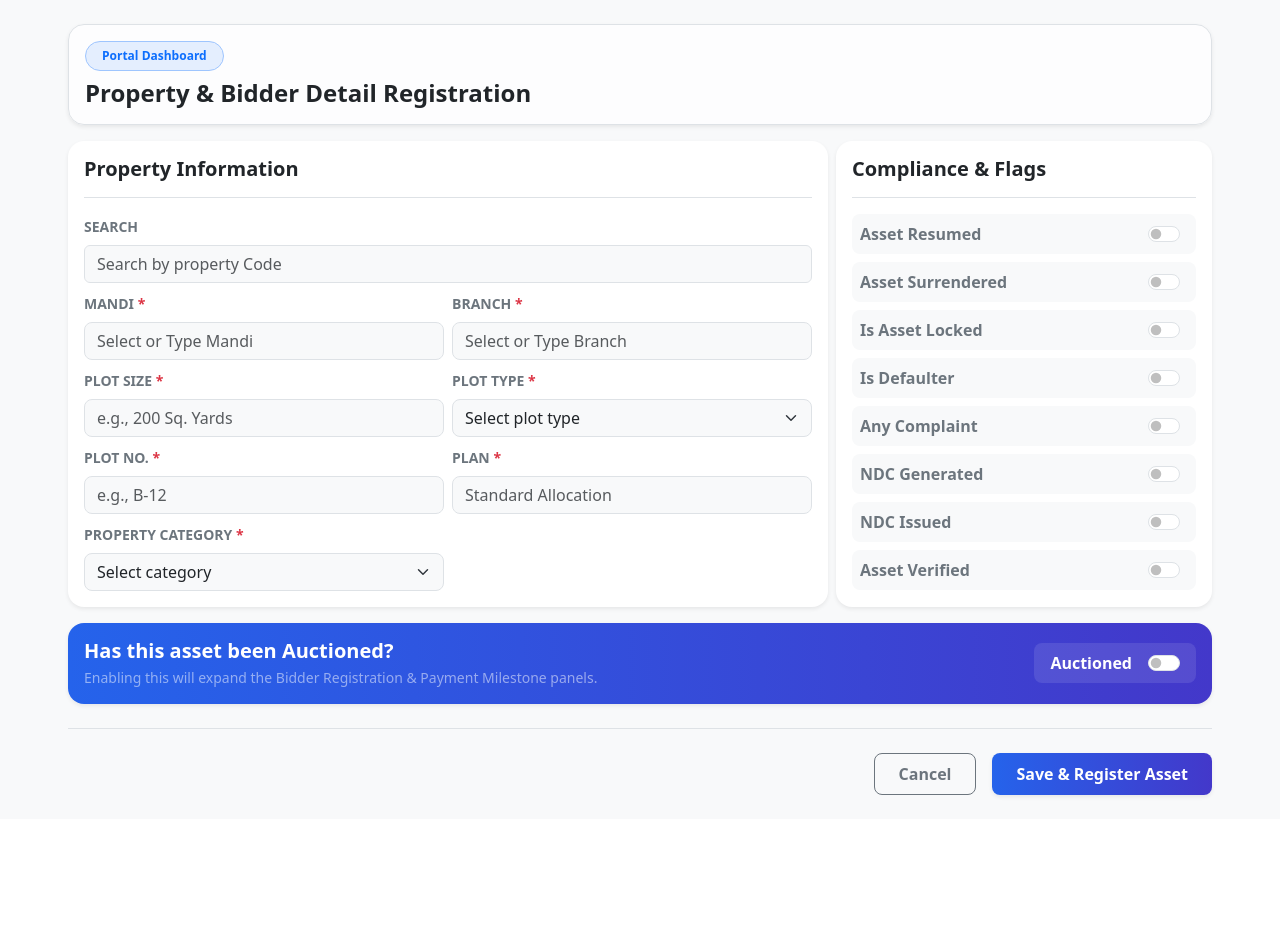
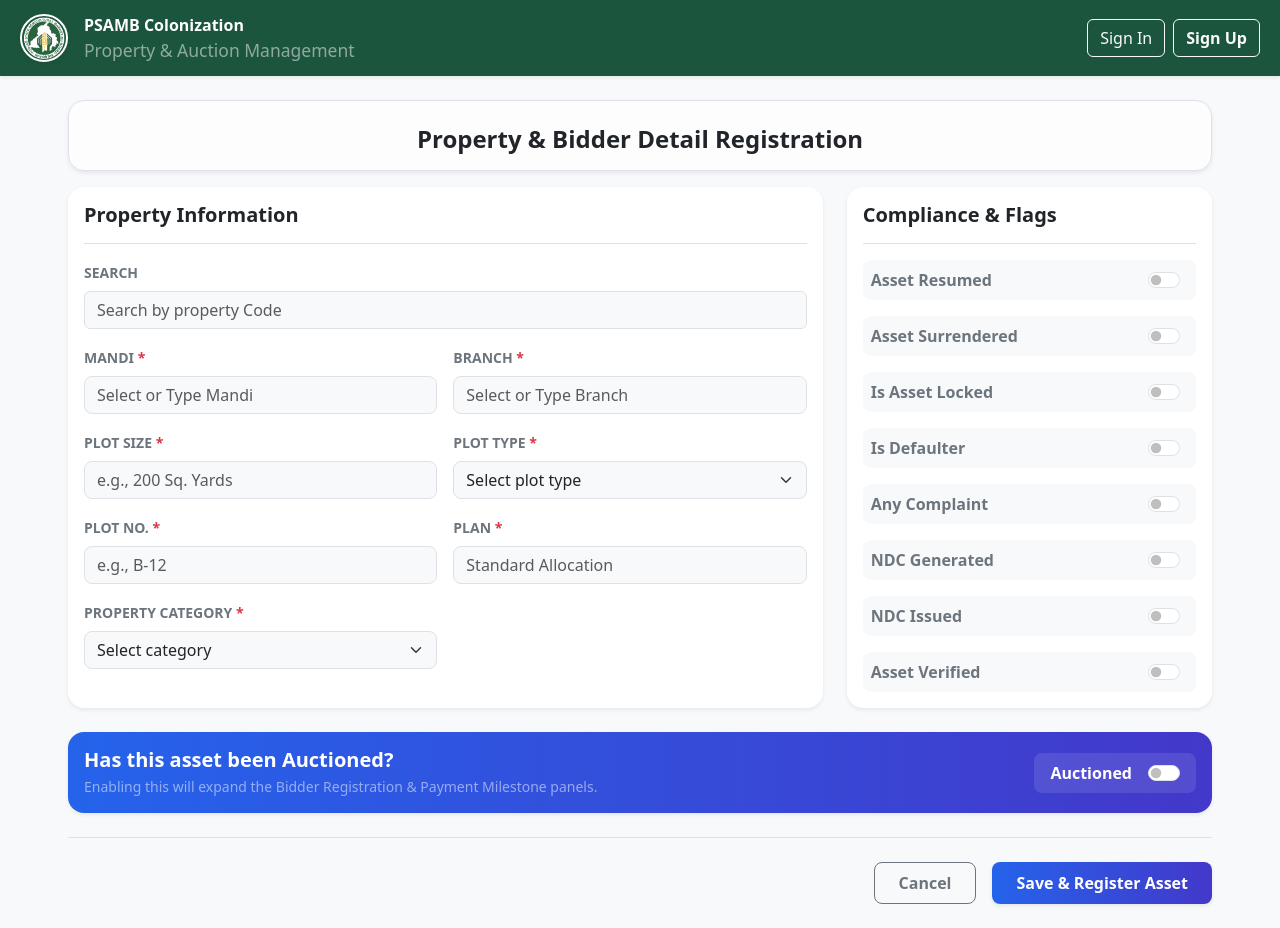
Before and after one commit to prince21438/project, an Angular app: page /register in a window 1280 px wide. Before the commit the page ends 819 px from the top, so only its background shows below. Built offline with nearby package versions, Linux system fonts and the light colour scheme; a small style sheet from the web is missing.

Commit message:
Refactor code structure for improved readability and maintainability

```diff
--- a/src/app/components/registeration/registeration.html
+++ b/src/app/components/registeration/registeration.html
@@ -1,16 +1,13 @@
 <main class="min-vh-100 bg-light py-3 py-lg-4">
   <div class="container-xxl" style="max-width: 1168px;">
     <div class="bg-white bg-opacity-75 rounded-4 p-3 mb-3 border shadow-sm">
-      <div class="d-flex flex-column flex-md-row justify-content-between align-items-md-center gap-3">
-        <div>
-          <span class="badge rounded-pill text-bg-primary bg-opacity-10 text-primary border border-primary-subtle px-3 py-2">Portal Dashboard</span>
+      <div class="d-flex flex-column flex-md-row justify-content-center align-items-md-center gap-3">
           <h1 class="h4 fw-bold text-dark mt-2 mb-0">Property &amp; Bidder Detail Registration</h1>
-        </div>
       </div>
     </div>
 
     <form [formGroup]="registerationForm" (ngSubmit)="onSubmit()" novalidate>
-      <div class="row g-2 mb-3">
+      <div class="row g-4 mb-4">
         <div class="col-lg-8">
           <div class="card border-0 rounded-4 shadow-sm h-100">
             <div class="card-body p-3">
@@ -18,7 +15,7 @@
                 <h2 class="h5 fw-bold mb-0">Property Information</h2>
               </div>
 
-              <div class="row g-2">
+              <div class="row g-3">
 
                 <div class="col-12">
                   <label for="propertySearch" class="form-label small text-secondary fw-bold text-uppercase">Search </label>
@@ -114,7 +111,7 @@
                 <h2 class="h5 fw-bold mb-0">Compliance &amp; Flags</h2>
               </div>
 
-              <div class="d-grid gap-2">
+              <div class="d-grid gap-3">
                 @for (status of statusFields; track status.control) {
                   <div class="d-flex align-items-center justify-content-between bg-light rounded-3 p-2">
                     <label class="form-check-label fw-semibold text-secondary" [for]="status.control">{{ status.label }}</label>
@@ -174,7 +171,7 @@
                   <label for="h1BidderName" class="form-label small text-secondary fw-bold text-uppercase">H1 Bidder Name <span class="text-danger">*</span></label>
                   <div class="input-group">
                     <input id="h1BidderName" type="text" class="form-control bg-light rounded-start-3" placeholder="Enter full name of highest bidder" formControlName="h1BidderName" [class.is-invalid]="isInvalid('h1BidderName')" />
-                    <button type="button" class="btn btn-outline-secondary rounded-end-3">+ Add</button>
+                    <button type="button" class="btn btn-outline-secondary rounded-end-3" [disabled]="!registerationForm.get('transfered')?.value">+ Add</button>
                   </div>
                   @if (isInvalid('h1BidderName')) { <div class="invalid-feedback d-block">H1 bidder name is required.</div> }
                 </div>
@@ -233,14 +230,14 @@
             </div>
           </div>
 
-          <div class="card border-0 rounded-4 shadow-sm">
+          <div class="card border-0 rounded-4 shadow-sm mt-3">
             <div class="card-body p-3">
               <div class="d-flex align-items-center gap-3 border-bottom pb-3 mb-3">
 
                 <h2 class="h5 fw-bold mb-0">Financial Breakdowns</h2>
               </div>
 
-              <div class="row g-2 mb-4">
+              <div class="row g-3 mb-4">
                 <div class="col-md-6">
                   <div class="bg-light border rounded-4 p-3 h-100">
                     <label for="reservePrice" class="form-label small text-secondary fw-bold text-uppercase">Reserve Price <span class="text-danger">*</span></label>
--- a/src/app/components/registeration/registeration.ts
+++ b/src/app/components/registeration/registeration.ts
@@ -83,6 +83,7 @@ export class Registeration implements OnInit {
       bidderType: ['Individual'],
       emailId: [''],
       h1BidderName: [''],
+      transfered: [false],
       relation: ['Son of (S/o)'],
       guardianName: [''],
       panNo: [''],
@@ -152,6 +153,7 @@ export class Registeration implements OnInit {
       IsNDCIssued: false,
       IsAssetVerified: false,
       Isauctioned: false,
+      transfered: false,
       bidderType: 'Individual',
       relation: 'Son of (S/o)',
       auctionPropertyType: 'Commercial Plots',
@@ -180,7 +182,5 @@ export class Registeration implements OnInit {
     });
   }
 
-//   isTransferedchecked(): boolean {
 
-//   }
 }
--- a/src/app/layout/navbar/navbar.html
+++ b/src/app/layout/navbar/navbar.html
@@ -1,8 +1,11 @@
-<!-- <nav class="navbar navbar-expand-lg navbar-dark bg-success shadow-sm">
-  <div class="container-fluid">
-    <a class="navbar-brand d-flex align-items-center gap-2" routerLink="/">
-      <div class="d-flex flex-column">
-        <h2 class="h6 mb-0">PSAMB Coloniztion</h2>
+<nav class="navbar navbar-expand-lg navbar-dark bg-success shadow-sm p-2 position-relative overflow-hidden">
+  <div class="position-absolute top-0 start-0 w-100 h-100 bg-dark opacity-50"></div>
+  <div class="container-fluid position-relative">
+    <a class="navbar-brand d-flex align-items-center gap-3 text-white" routerLink="/">
+      <img src="assets/logo.webp" alt="PSAMB Logo" width="48" height="48" class="rounded-circle border border-white border-2 shadow-sm" />
+      <div class="d-flex flex-column text-start">
+        <span class="fs-6 fw-bold mb-0">PSAMB Colonization</span>
+        <small class="text-white-50">Property &amp; Auction Management</small>
       </div>
     </a>
 
@@ -11,4 +14,4 @@
       <a class="btn btn-outline-light fw-semibold" routerLink="/register">Sign Up</a>
     </div>
   </div>
-</nav> -->
+</nav>
```
Also changed, not shown: public/assets/logo.webp (added).
